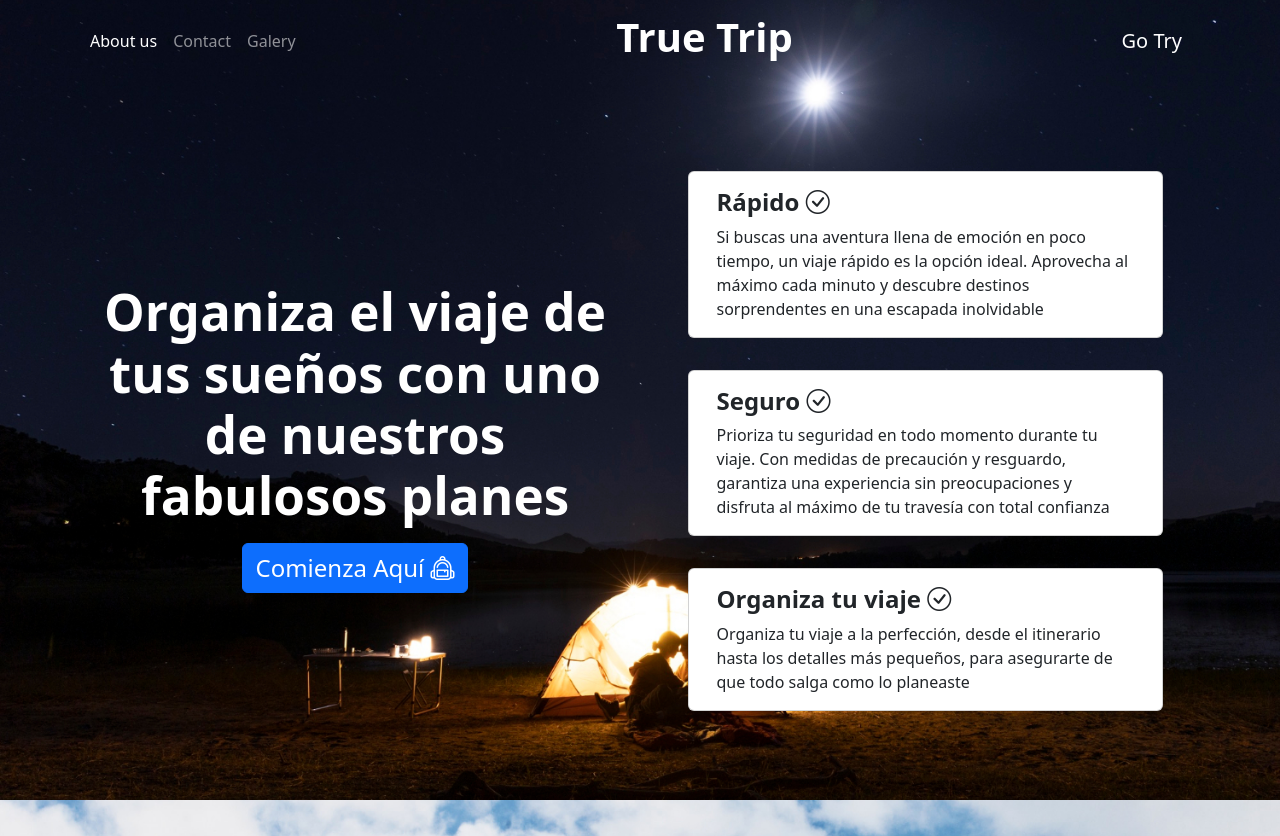
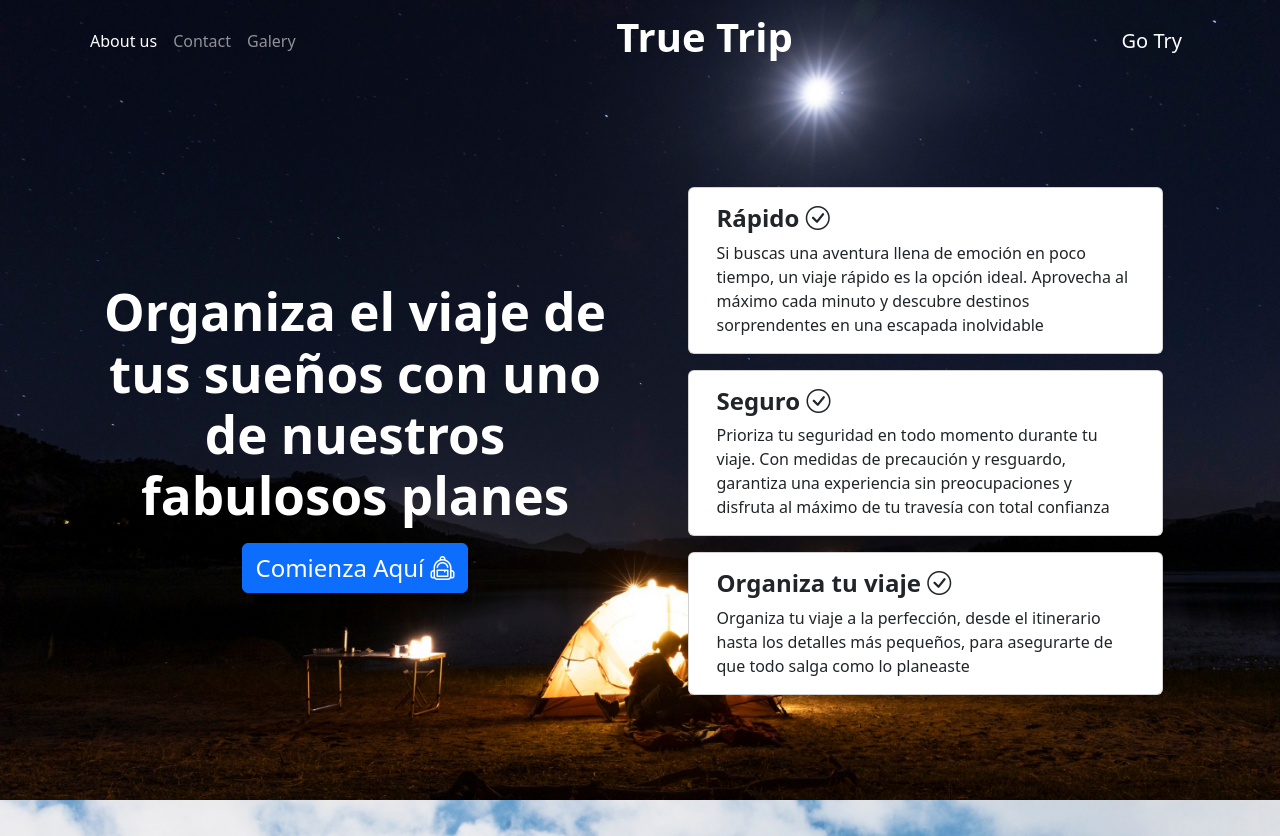
Before and after one commit to ThomasRiosV/TrueTripTP, a plain HTML site: page index.html in a window 1280 px wide. Shown: the top 836 px of the page. Drawn offline with nearby package versions, Linux system fonts and the light colour scheme.

Commit message:
Update index.html

```diff
--- a/index.html
+++ b/index.html
@@ -93,7 +93,7 @@
                 </div>
                 <div class="col-sm-6">
                     <div class="row my-auto justify-content-center">
-                        <div class="col-sm-10 card text-start my-3">
+                        <div class="col-sm-10 card text-start my-2">
                             <div class="card-body">
                                 <h4 class="card-title"><strong>Rápido <i class="bi bi-check-circle"></i> </strong></h4>
                                 <p class="card-text">Si buscas una aventura llena de emoción en poco tiempo, un
@@ -102,7 +102,7 @@
                                     sorprendentes en una escapada inolvidable</p>
                             </div>
                         </div>
-                        <div class="col-sm-10 card text-start my-3">
+                        <div class="col-sm-10 card text-start my-2">
                             <div class="card-body">
                                 <h4 class="card-title"><strong>Seguro <i class="bi bi-check-circle"></i></strong></h4>
                                 <p class="card-text">Prioriza tu seguridad en todo momento durante tu viaje. Con
@@ -112,7 +112,7 @@
                                     al máximo de tu travesía con total confianza</p>
                             </div>
                         </div>
-                        <div class="col-sm-10 card text-start my-3">
+                        <div class="col-sm-10 card text-start my-2">
                             <div class="card-body">
                                 <h4 class="card-title"><strong>Organiza tu viaje <i
                                             class="bi bi-check-circle"></i></strong></h4>
```
